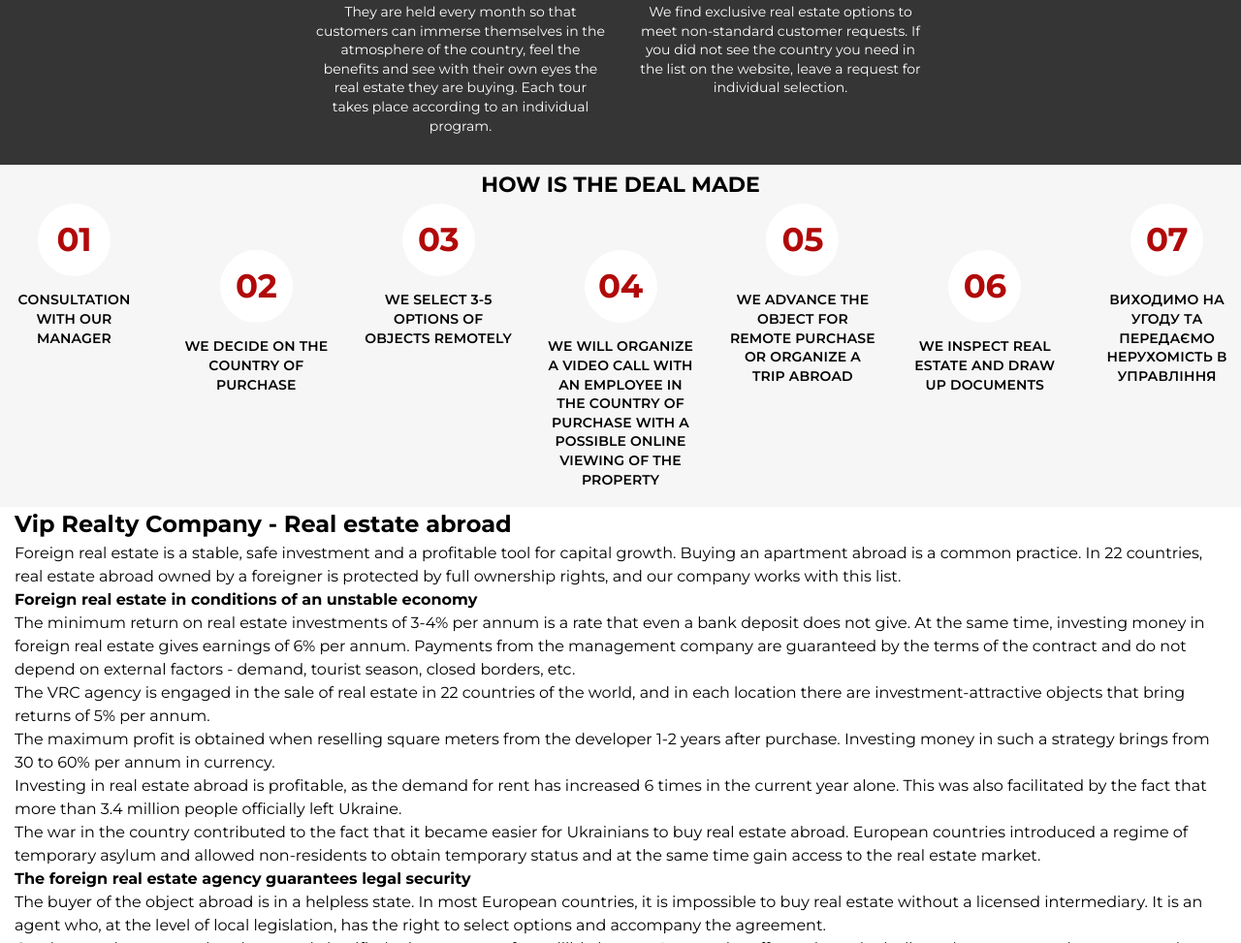
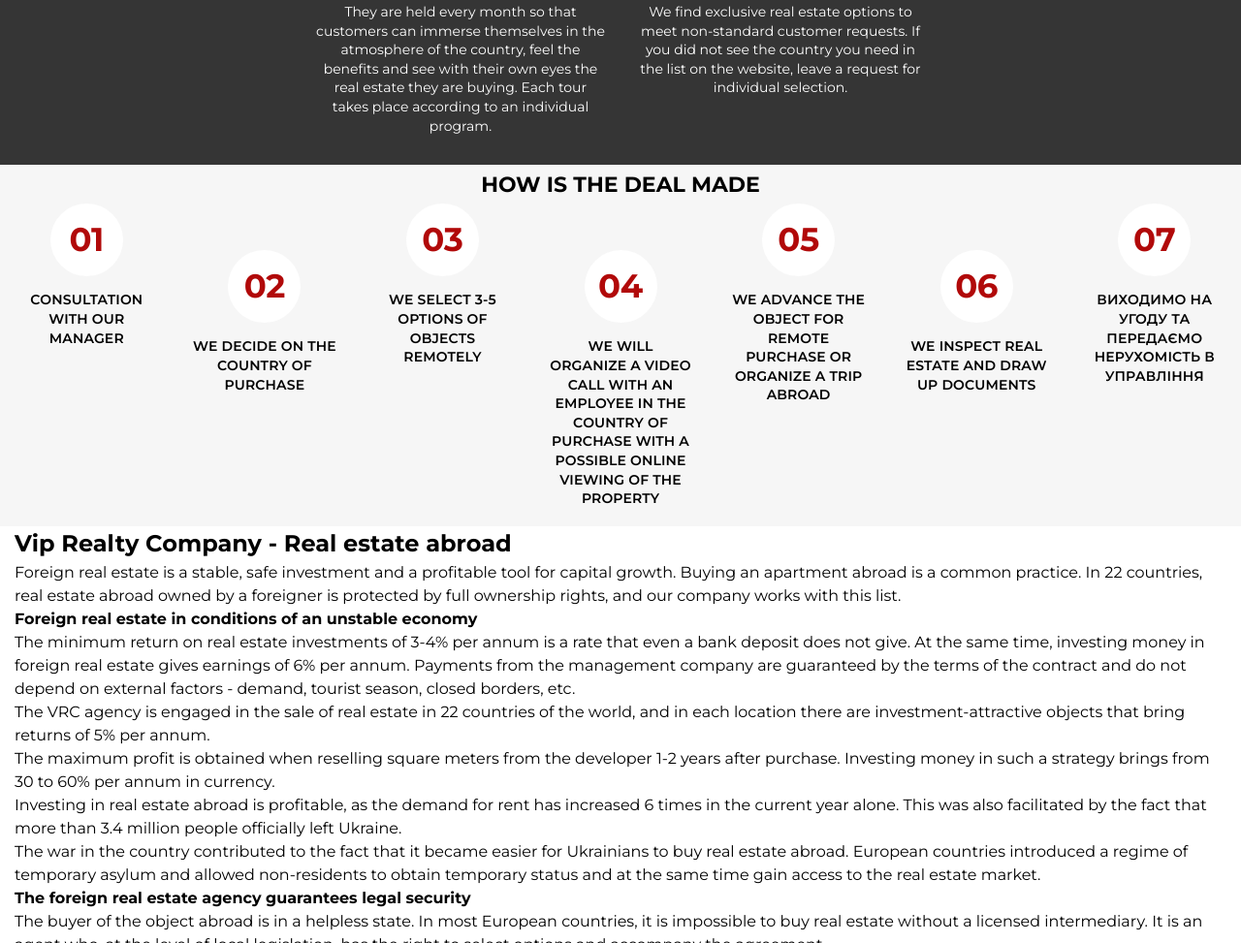
Before and after one commit to Qwimik/heliosrental2, a website with bundled scripts: page index.html in a window 1280 px wide. Shown: the part 8300-9273 px from the top of the page at 97% size. Built offline with nearby package versions, Linux system fonts and the light colour scheme.

Commit message:
ref deal-process

```diff
--- a/index.html
+++ b/index.html
@@ -873,6 +873,7 @@
         <!-- why-we end -->
         <!-- deal-process start -->
         <section class="deal-process_section">
+            <div class="container">
                 <div class="deal-process_bg"></div>
                 <h3 class="deal-process_title">How is the deal made</h3>
                 <ul class="deal-process_list">
@@ -890,7 +891,8 @@
                     </li>
                     <li class="deal-process_item">
                         <h4>04</h4>
-                    <p>We will organize a video call with an employee in the country of purchase with a possible online
+                        <p>We will organize a video call with an employee in the country of purchase with a possible
+                            online
                             viewing of the property</p>
                     </li>
                     <li class="deal-process_item">
@@ -906,6 +908,7 @@
                         <p>Виходимо на угоду та передаємо нерухомість в управління</p>
                     </li>
                 </ul>
+            </div>
         </section>
         <!-- deal-process end -->
 
--- a/sass/components/_deal-process.scss
+++ b/sass/components/_deal-process.scss
@@ -23,6 +23,8 @@
     font-size: 22px;
     line-height: 1.6;
     margin-bottom: 2px;
+    padding-top: 30px;
+    padding-bottom: 30px;
 }
 
 .deal-process_list {
@@ -74,19 +76,18 @@
     }
 }
 
-
 @media only screen and (min-width: $screen__l) {
     .deal-process_list {
         flex-direction: row;
         align-items: flex-start;
         gap: 35px;
 
-            >:nth-child(even) {
+        > :nth-child(even) {
             position: relative;
             margin-top: 48px;
         }
 
-            >:nth-child(odd) {
+        > :nth-child(odd) {
             position: relative;
         }
 
```
Lines whose indentation alone changed are shown as unchanged.
